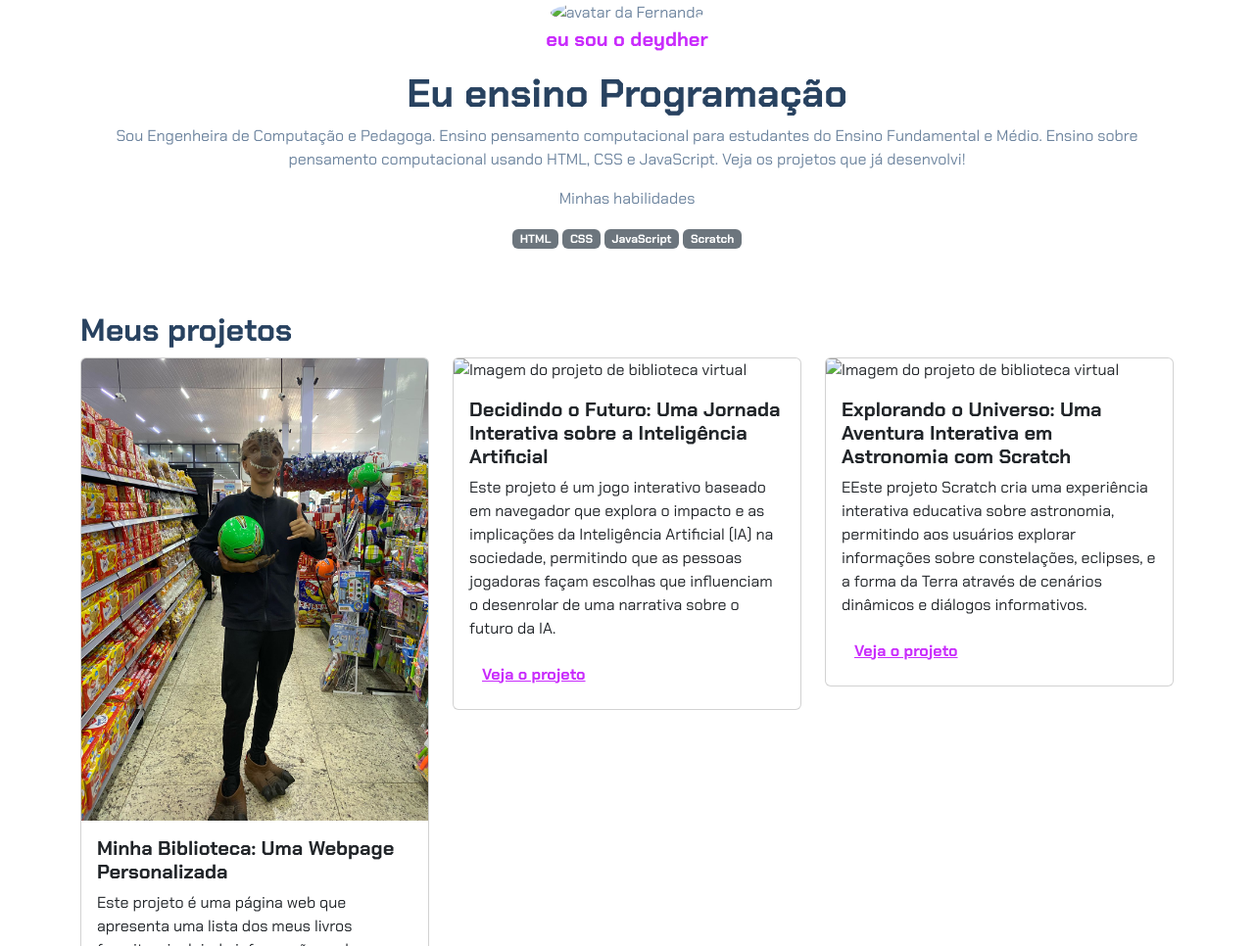
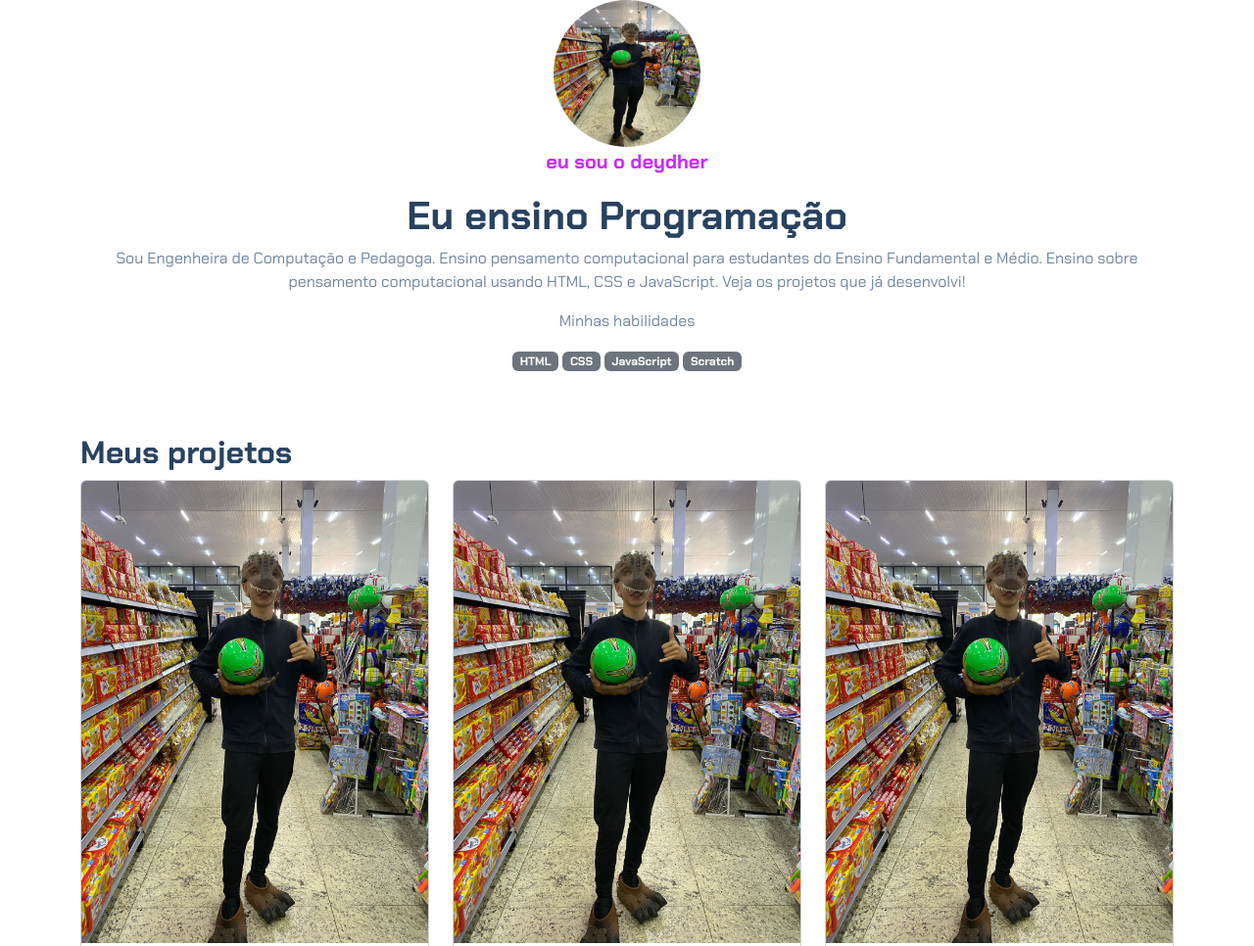
Before and after one commit to DeydherSalvador/My-portifolio, a plain HTML site: page index.html in a window 1280 px wide. Shown: the top 966 px of the page at 98% size. Drawn offline with nearby package versions, Linux system fonts and the light colour scheme.

Commit message:
Update index.html

```diff
--- a/index.html
+++ b/index.html
@@ -12,7 +12,7 @@
 
 <body>
     <header class="container text-center">
-        <img src="img/avatar-perfil.png" alt="avatar da Fernanda" class="rounded-circle" width="150" height="150"
+        <img src="img/WhatsApp Image 2025-04-23 at 15.03.36.jpeg" alt="avatar do dszin" class="rounded-circle" width="150" height="150"
             srcset="">
         <p class="lead">eu sou o deydher</p>
         <h1>Eu ensino Programação</h1>
@@ -49,7 +49,7 @@
             <!-- Projeto 2 -->
             <div class="col-md-4">
                 <div class="card">
-                    <img src="img/projeto-2.png" class="card-img-top" alt="Imagem do projeto de biblioteca virtual">
+                    <img src="img/WhatsApp Image 2025-04-23 at 15.03.36.jpeg" class="card-img-top" alt="Imagem do projeto de biblioteca virtual">
                     <div class="card-body">
                         <h5 class="card-title">Decidindo o Futuro: Uma Jornada Interativa sobre a Inteligência
                             Artificial</h5>
@@ -66,7 +66,7 @@
             <!-- Projeto 3 -->
             <div class="col-md-4">
                 <div class="card">
-                    <img src="img/projeto-3.png" class="card-img-top" alt="Imagem do projeto de biblioteca virtual">
+                    <img src="img/WhatsApp Image 2025-04-23 at 15.03.36.jpeg" class="card-img-top" alt="Imagem do projeto de biblioteca virtual">
                     <div class="card-body">
                         <h5 class="card-title">Explorando o Universo: Uma Aventura Interativa em Astronomia com Scratch
                         </h5>
```
